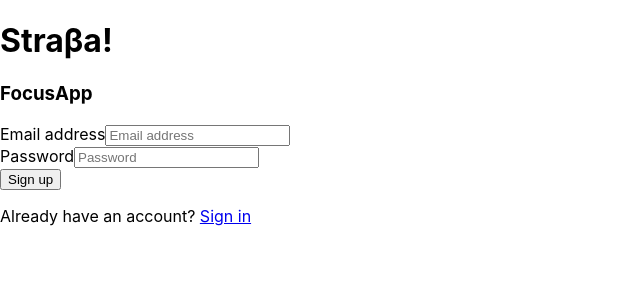
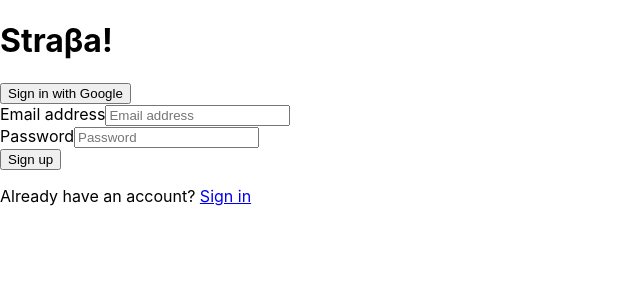
Before and after one commit to sleipner01/straba, a React (Create React App) app: page /signup in a window 1280 px wide. Shown: the top 300 px of the page, without its empty margins (0-640 px from the left). Built offline with nearby package versions, Linux system fonts and the light colour scheme.

Commit message:
feat: Added Google signin

```diff
--- a/src/pages/Home.js
+++ b/src/pages/Home.js
@@ -39,7 +39,6 @@ const Home = () => {
       <Fragment>
         <nav>
           <p>Welcome Home</p>
-
           <div>
             <NavLink to='/login' onClick={handleLogout}>
               Logout
--- a/src/pages/Login.js
+++ b/src/pages/Login.js
@@ -1,5 +1,5 @@
 import React, { Fragment, useState } from 'react';
-import { signInWithEmailAndPassword } from 'firebase/auth';
+import { signInWithEmailAndPassword, GoogleAuthProvider, signInWithPopup } from 'firebase/auth';
 import { auth } from '../firebase';
 import { NavLink, useNavigate } from 'react-router-dom';
 
@@ -24,11 +24,36 @@ const Login = () => {
       });
   };
 
+  const onSignInWithGoogle = async (e) => {
+    e.preventDefault();
+
+    // Sign in using a popup.
+    const provider = new GoogleAuthProvider();
+    provider.addScope('profile');
+    provider.addScope('email');
+
+    await signInWithPopup(auth, provider)
+      .then((userCredential) => {
+        // Signed in
+        const user = userCredential.user;
+        console.log(user);
+        navigate('/');
+        // ...
+      })
+      .catch((error) => {
+        const errorCode = error.code;
+        const errorMessage = error.message;
+        console.log(errorCode, errorMessage);
+        // ..
+      });
+  };
+
   return (
     <Fragment>
       <section>
         <div>
           <form>
+            <button onClick={onSignInWithGoogle}>Sign in with Google</button>
             <div>
               <label htmlFor='email-address'>Email address</label>
               <input
--- a/src/pages/Signup.js
+++ b/src/pages/Signup.js
@@ -1,6 +1,6 @@
-import React, { useState } from 'react';
+import React, { Fragment, useState } from 'react';
 import { NavLink, useNavigate } from 'react-router-dom';
-import { createUserWithEmailAndPassword } from 'firebase/auth';
+import { createUserWithEmailAndPassword, GoogleAuthProvider, signInWithPopup } from 'firebase/auth';
 import { auth } from '../firebase';
 
 const Signup = () => {
@@ -28,13 +28,45 @@ const Signup = () => {
       });
   };
 
+  const onSignInWithGoogle = async (e) => {
+    e.preventDefault();
+
+    // Sign in using a popup.
+    const provider = new GoogleAuthProvider();
+    provider.addScope('profile');
+    provider.addScope('email');
+
+    await signInWithPopup(auth, provider)
+      .then((userCredential) => {
+        // Signed in
+        const user = userCredential.user;
+        console.log(user);
+        navigate('/');
+        // ...
+      })
+      .catch((error) => {
+        const errorCode = error.code;
+        const errorMessage = error.message;
+        console.log(errorCode, errorMessage);
+        // ..
+      });
+
+    // const result = await signInWithPopup(auth, provider);
+
+    // The signed-in user info.
+    // const user = result.user;
+    // This gives you a Google Access Token.
+    // const credential = GoogleAuthProvider.credentialFromResult(result);
+    // const token = credential.accessToken;
+  };
+
   return (
-    <main>
+    <Fragment>
       <section>
         <div>
           <div>
-            <h1> FocusApp </h1>
             <form>
+              <button onClick={onSignInWithGoogle}>Sign in with Google</button>
               <div>
                 <label htmlFor='email-address'>Email address</label>
                 <input
@@ -70,7 +102,7 @@ const Signup = () => {
           </div>
         </div>
       </section>
-    </main>
+    </Fragment>
   );
 };
 
```
